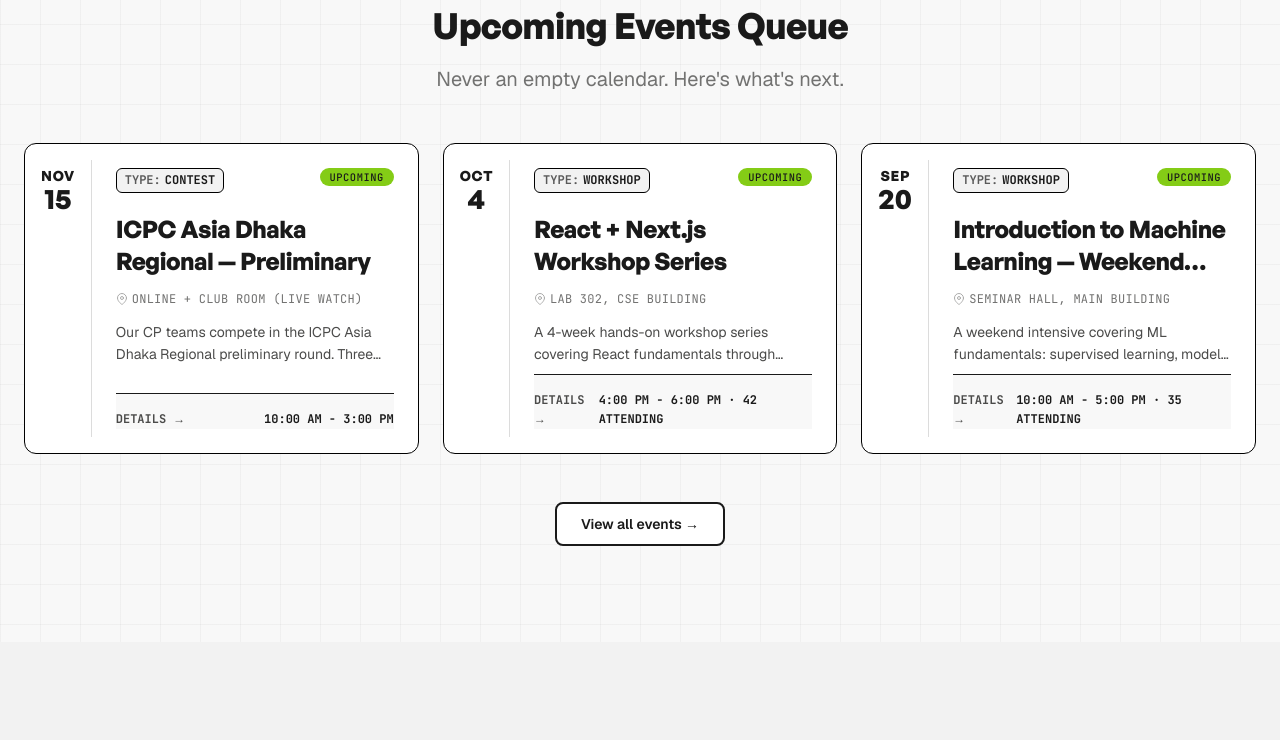
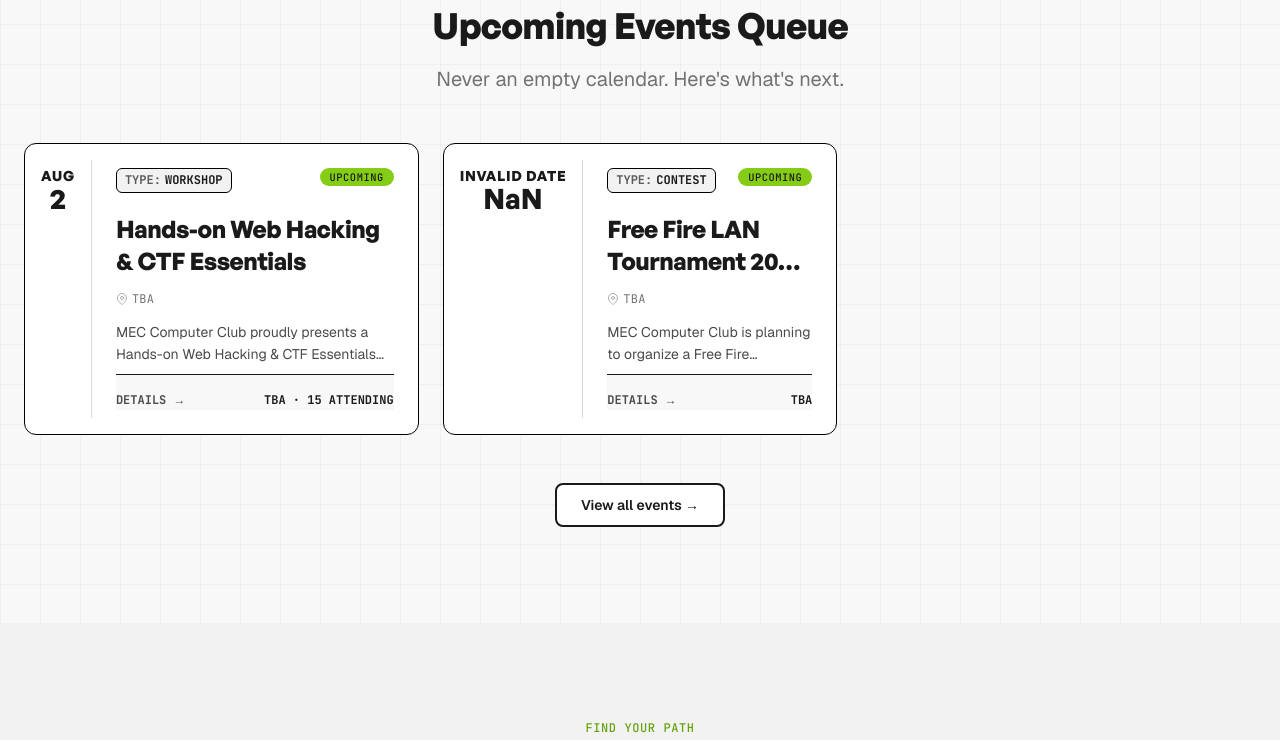
Before and after one commit to abokash590/ClubWebsite, a Next.js app: page / in a window 1280 px wide. Shown: the part 1016-1756 px from the top of the page. Built offline with nearby package versions, Linux system fonts and the light colour scheme.

Commit message:
Update upcoming events (Web Hacking & CTF and Free Fire LAN Tournament)

```diff
--- a/src/data/events.ts
+++ b/src/data/events.ts
@@ -2,61 +2,43 @@ import { Event } from "@/types";
 
 export const events: Event[] = [
   {
-    id: "e1",
-    slug: "icpc-preliminary-2025",
-    title: "ICPC Asia Dhaka Regional — Preliminary",
+    id: "e-web-hacking-ctf",
+    slug: "web-hacking-ctf-essentials",
+    title: "Hands-on Web Hacking & CTF Essentials",
     description:
-      "Our CP teams compete in the ICPC Asia Dhaka Regional preliminary round. Three teams representing MEC.",
+      "MEC Computer Club proudly presents a Hands-on Web Hacking & CTF Essentials course designed to help beginners build a solid foundation in cybersecurity through practical learning.",
     longDescription:
-      "The International Collegiate Programming Contest (ICPC) is the premier algorithmic programming contest for university students worldwide. This year, MEC Computer Club is sending three teams to the Asia Dhaka Regional preliminary round. Each team of three will face 10–12 problems over 5 hours, testing their algorithmic thinking, teamwork, and ability to code under pressure.\n\nJoin us to cheer on our teams and watch the contest live-streamed in the club room.",
-    date: "2025-11-15",
-    time: "10:00 AM - 3:00 PM",
-    location: "Online + Club Room (Live Watch)",
-    type: "contest",
-    department: "cp",
-    image: "/images/events/icpc.jpg",
-    speakers: ["Team Alpha", "Team Beta", "Team Gamma"],
+      "Over the course of 3 Days, you'll explore cybersecurity fundamentals, Linux basics, Burp Suite, Docker, the six core CTF categories, and the OWASP Top 10. You'll also gain hands-on experience with real-world web security labs covering XSS, SQL Injection, SSRF, CSRF, RCE, Broken Access Control, and Path Traversal using industry-standard tools and intentionally vulnerable applications.\n\nWhether your goal is CTF Competitions, Bug Bounty, or starting a career in Cybersecurity, this course is the perfect place to begin.",
+    date: "2026-08-02",
+    endDate: "2026-08-04",
+    time: "TBA",
+    location: "TBA",
+    type: "workshop",
+    department: "cybersec",
+    image: "/images/events/web-hacking-ctf.jpg",
+    speakers: ["Khoka Moni"],
     status: "upcoming",
-    registrationUrl: "#",
-    tags: ["ICPC", "competitive-programming", "team-contest"],
+    registrationUrl: "https://docs.google.com/forms/d/e/1FAIpQLScX1gsfbH8qVhQPeYswODA-YFtXbyh6ltDoYaKqrg92RD53lQ/viewform?usp=send_form",
+    attendeeCount: 15,
+    tags: ["cybersecurity", "web-hacking", "ctf", "beginner"],
   },
   {
-    id: "e2",
-    slug: "react-workshop-series",
-    title: "React + Next.js Workshop Series",
+    id: "e-free-fire-lan-2026",
+    slug: "free-fire-lan-tournament-2026",
+    title: "Free Fire LAN Tournament 2026 (Pre-Registration)",
     description:
-      "A 4-week hands-on workshop series covering React fundamentals through production deployment with Next.js.",
+      "MEC Computer Club is planning to organize a Free Fire Tournament 2026 with an exciting 25,000 BDT Prize Pool, FREE Registration, and FREE jerseys for the Top 12 finalist teams!",
     longDescription:
-      "This workshop series takes you from React basics to deploying a full-stack Next.js application. Each session is 2 hours of guided coding with real projects — no slides-only lectures.\n\n**Week 1:** React fundamentals — components, state, props\n**Week 2:** Hooks deep dive — useEffect, custom hooks, context\n**Week 3:** Next.js App Router — routing, layouts, server components\n**Week 4:** Full-stack project — database, auth, deployment",
-    date: "2025-10-04",
-    endDate: "2025-10-25",
-    time: "4:00 PM - 6:00 PM",
-    location: "Lab 302, CSE Building",
-    type: "workshop",
-    department: "webdev",
-    image: "/images/events/react-workshop.jpg",
-    speakers: ["Farhan Ahmed", "Tasnim Akter"],
+      "Before we finalize the tournament, we're collecting responses to estimate the number of interested teams and evaluate the feasibility of the event.\n\n⚠️ Important: This is NOT the final tournament registration. Filling out this form does not guarantee participation or reserve a slot. It is only a pre-registration survey to help us plan the event.\n\n📋 Tournament Highlights:\n🎮 Mode: Squad (4 Players)\n💰 Prize Pool: 25,000 BDT\n🆓 Registration Fee: FREE\n👕 Top 12 Finalist Teams receive FREE Jerseys\n👥 Planned Capacity: 24 Teams\n👩‍🎓 Only for students of MEC",
+    date: "TBA",
+    time: "TBA",
+    location: "TBA",
+    type: "contest",
+    department: "esports",
+    image: "/images/events/free-fire.jpg",
     status: "upcoming",
-    registrationUrl: "#",
-    attendeeCount: 42,
-    tags: ["react", "nextjs", "web-development", "workshop"],
-  },
-  {
-    id: "e3",
-    slug: "intro-to-ml-bootcamp",
-    title: "Introduction to Machine Learning — Weekend Bootcamp",
-    description:
-      "A weekend intensive covering ML fundamentals: supervised learning, model evaluation, and your first Kaggle submission.",
-    date: "2025-09-20",
-    time: "10:00 AM - 5:00 PM",
-    location: "Seminar Hall, Main Building",
-    type: "workshop",
-    department: "ml",
-    image: "/images/events/ml-bootcamp.jpg",
-    speakers: ["Dr. Kamal Hossain", "Rafi Islam"],
-    status: "upcoming",
-    attendeeCount: 35,
-    tags: ["machine-learning", "python", "kaggle", "bootcamp"],
+    registrationUrl: "https://forms.gle/9s1ZWsBDap9u8XA19",
+    tags: ["esports", "gaming", "free-fire", "tournament"],
   },
   {
     id: "e4",
```
